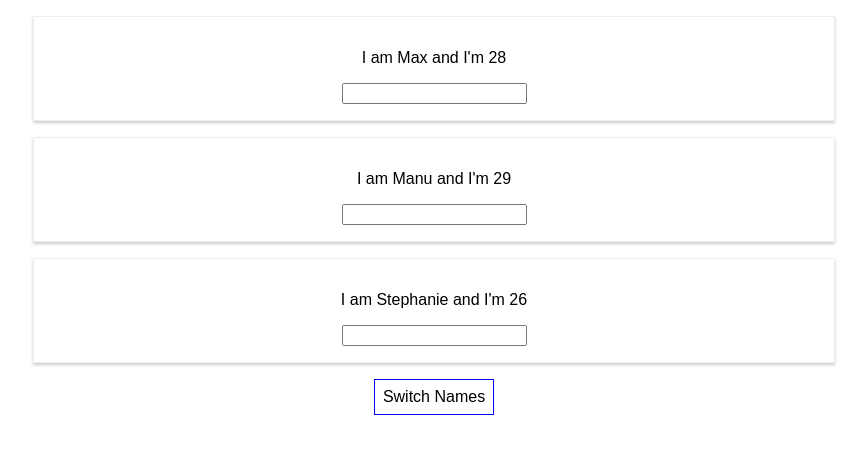
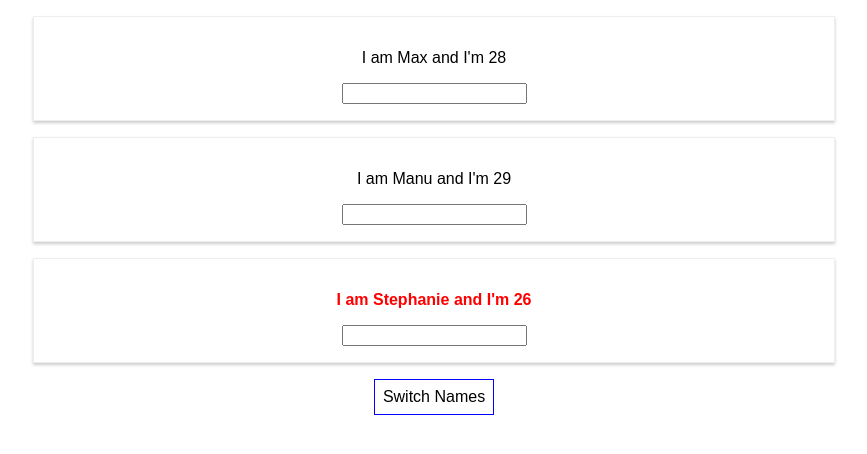
Before and after one commit to ATRI2107/REACT-COMPLETE-GUIDE, a React (Create React App) app: page / in a window 1280 px wide. Both pictures are taken after a click on the button "Switch Names". Shown: the top 454 px of the page, without its empty margins (206-1073 px from the left). Built offline with nearby package versions, Linux system fonts and the light colour scheme.

Commit message:
Style class added which was passed as a prop

```diff
--- a/src/Person/Person.js
+++ b/src/Person/Person.js
@@ -3,7 +3,7 @@ import './Person.css'
 
  const person=(props)=>{
      return(
-        <div className="Person">
+        <div className={"Person "+ props.classlist}>
             <p onClick={props.click}> I am {props.name} and I'm {props.age} </p>
             <p>{props.children}</p>
             <input type="text" onChange={props.changed}></input>
```
